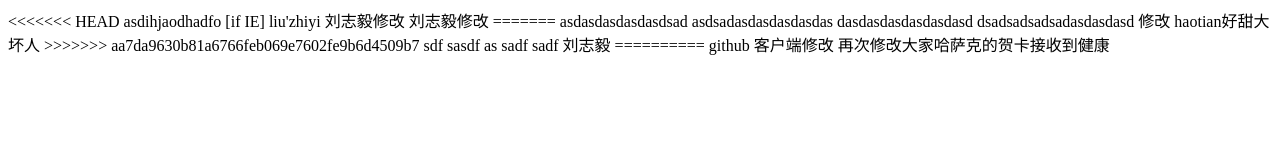
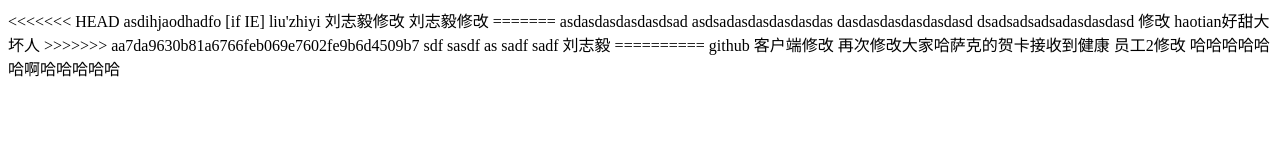
Before and after one commit to TAKeke/zht-is-storage, a plain HTML site: page 6-1firstProgram/index.html in a window 1280 px wide. Drawn offline with Linux system fonts and the light colour scheme.

Commit message:
员工2
我修改的

```diff
--- a/6-1firstProgram/index.html
+++ b/6-1firstProgram/index.html
@@ -34,5 +34,7 @@ sadf sadf
 ==========
 github 客户端修改
 再次修改大家哈萨克的贺卡接收到健康
+员工2修改
+哈哈哈哈哈哈啊哈哈哈哈哈
 </body>
 </html>
```
Also changed, not shown: 1 other file.
